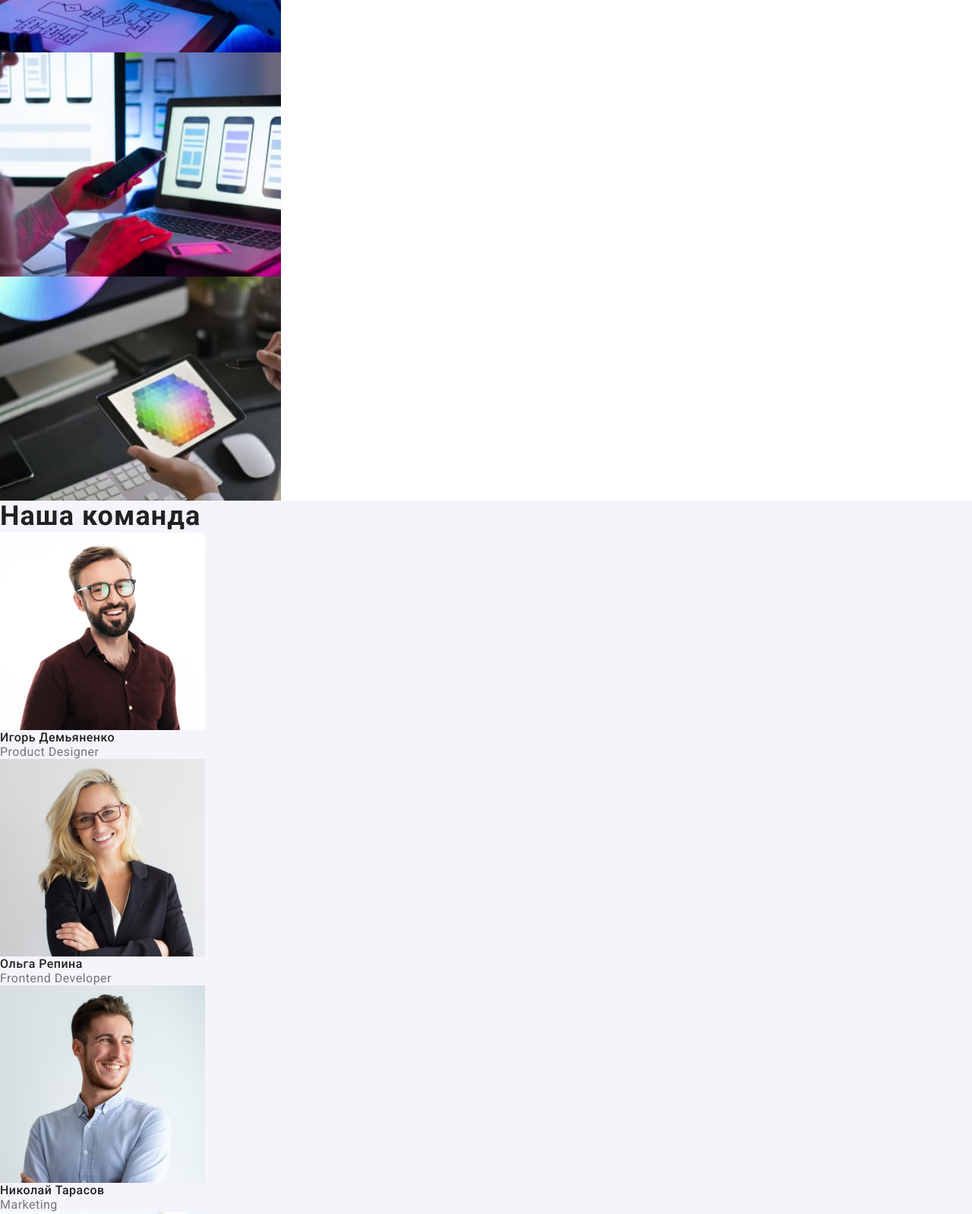
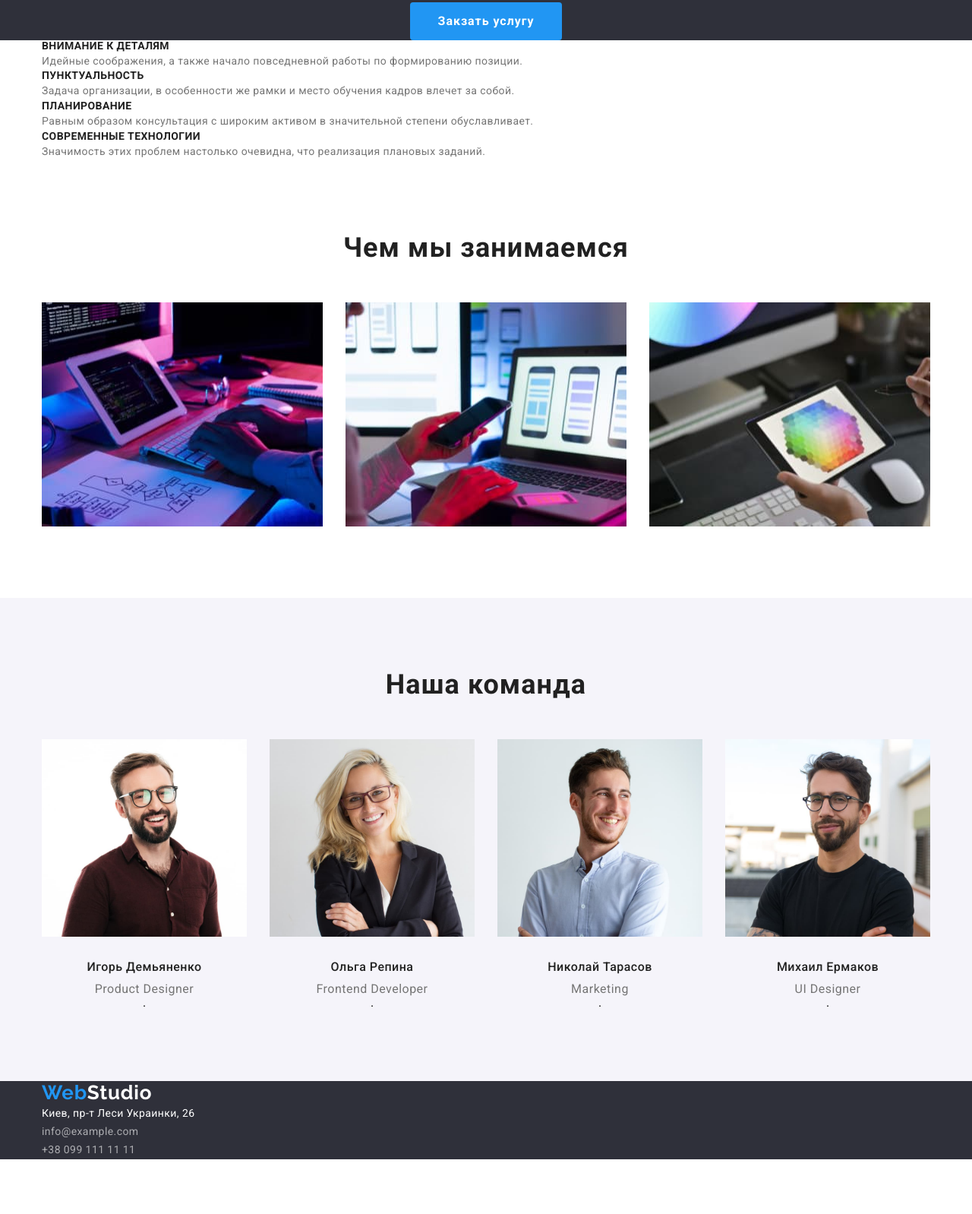
Before and after one commit to Andrii-Shavrov/goit-markup-hw-03, a plain HTML site: page index.html in a window 1280 px wide. Shown: the part 677-2275 px from the top of the page at 76% size. After the commit the page ends 2203 px from the top, so only its background shows below. Drawn offline with nearby package versions, Linux system fonts and the light colour scheme.

Commit message:
правки дз3

```diff
--- a/css/styles.css
+++ b/css/styles.css
@@ -35,6 +35,10 @@ img {
 .link {
   text-decoration: none;
 }
+.section {
+  padding-top: 94px;
+  padding-bottom: 94px;
+}
 .contanier {
   width: 1200px;
   padding-left: 15px;
@@ -57,13 +61,26 @@ body {
 }
 .hero-title,
 .hero {
+  text-align: center;
+  margin: 0 auto;
   background-color: var(--footer-background-color);
 }
 .header {
   background-color: var(--body-background-color);
 }
 .team {
+  text-align: center;
+  padding-top: 94px;
+  padding-bottom: 94px;
   background-color: var(--background-color);
+}
+.portfolio {
+  padding-top: 94px;
+  padding-bottom: 94px;
+}
+.pictures-title,
+.team-title {
+  margin-bottom: 50px;
 }
 /*=====end general style========*/
 
@@ -133,6 +150,8 @@ body {
 
 /*============hero=============*/
 .hero-title {
+  padding-top: 200px;
+  padding-bottom: 280px;
   font-family: inherit;
   font-weight: 900;
   font-size: 44px;
@@ -141,11 +160,23 @@ body {
   text-transform: uppercase;
   color: var(--body-background-color);
 }
+.project {
+  flex-basis: calc((100% - 90px) / 3);
+  display: flex;
+  flex-wrap: wrap;
+  margin-left: -30px;
+  margin-top: -30px;
+}
 .project-thumbnail {
+  margin-left: 30px;
+  margin-top: 30px;
   width: 370px;
   height: 294px;
   left: 1015px;
   top: 1130px;
+}
+.project-heading-content {
+  padding-top: 30px;
 }
 .project-heading {
   font-family: inherit;
@@ -154,6 +185,7 @@ body {
   line-height: 2;
   letter-spacing: 0.06em;
   color: var(--main-color);
+  margin-bottom: 4px;
 }
 .project-description {
   font-family: inherit;
@@ -227,6 +259,22 @@ body {
 /*=====end skills company======*/
 
 /*========pictures=============*/
+.pictures {
+  text-align: center;
+  padding-top: 94px;
+  padding-bottom: 94px;
+}
+.pictures-list {
+  flex-basis: calc((100% - 90px) / 3);
+  display: flex;
+  flex-wrap: wrap;
+  margin-left: -30px;
+  margin-top: -30px;
+}
+.pictures-list-item {
+  margin-left: 30px;
+  margin-top: 30px;
+}
 .pictures-title {
   font-family: inherit;
   font-weight: 700;
@@ -237,6 +285,17 @@ body {
 }
 /*=====end pictures============*/
 /*=========team================*/
+.team-list {
+  display: flex;
+  flex-wrap: wrap;
+  margin-left: -30px;
+  margin-top: -30px;
+}
+.team-list-item {
+  flex-basis: calc((100%-120px) / 5);
+  margin-left: 30px;
+  margin-top: 30px;
+}
 .team-title {
   font-family: inherit;
   font-weight: 700;
@@ -252,6 +311,10 @@ body {
   line-height: 1.19;
   letter-spacing: 0.03em;
   color: var(--main-color);
+  margin-bottom: 10px;
+}
+.team-list-content {
+  padding-top: 30px;
 }
 .team-list-item-position {
   font-family: inherit;
--- a/index.html
+++ b/index.html
@@ -44,11 +44,14 @@
     <main>
     <!--section hero-->
         <section class="hero">
+            <div class="contanier">
                 <h1 class="hero-title">Эффективные решения <br>для вашего бизнеса</h1>
                 <button class="modal-btn" type="button">Закзать услугу</button>
+            </div>
         </section>
     <!--skills company-->
         <section class="skills">
+            <div class="contanier">
                 <h2 hidden>Особенности компании</h2>
                 <ul class="skills-list list">
                     <li class="skills-list-item">
@@ -68,9 +71,11 @@
                         <p class="skills-list-text">Значимость этих проблем настолько очевидна, что реализация плановых заданий.</p>
                     </li>
                 </ul>
+            </div>
         </section>
     <!--pictures-->
         <section class="pictures">
+            <div class="contanier">
                 <h2 class="pictures-title">Чем мы занимаемся</h2>
                 <ul class="pictures-list list">
                     <li class="pictures-list-item">
@@ -86,41 +91,54 @@
                             height="295">
                     </li>
                 </ul>
+                </div>
         </section>
     <!--team-->
         <section class="team">
+            <div class="contanier">
             <h2 class="team-title">Наша команда</h2>
             <ul class="team-list list">
                 <li class="team-list-item">
                     <img class="team-list-item-img" src="./images/team/img.jpg" alt="Игорь Демьяненко" width="270" height="260">
-                    <h3 class="team-list-item-name">Игорь Демьяненко</h3>
-                    <p class="team-list-item-position" lang="en">Product Designer</p>
+                    <div class="team-list-content">
+                       <h3 class="team-list-item-name">Игорь Демьяненко</h3>
+                       <p class="team-list-item-position" lang="en">Product Designer</p>.
+                    </div>
                 </li>
                 <li class="team-list-item">
                     <img class="team-list-item-img" src="./images/team/img-1.jpg" alt="Ольга Репина" width="270" height="260">
-                    <h3 class="team-list-item-name">Ольга Репина</h3>
-                    <p class="team-list-item-position" lang="en">Frontend Developer</p>
+                    <div class="team-list-content">
+                       <h3 class="team-list-item-name">Ольга Репина</h3>
+                       <p class="team-list-item-position" lang="en">Frontend Developer</p>.
+                    </div>
                 </li>
                 <li class="team-list-item">
                     <img class="team-list-item-img" src="./images/team/img-2.jpg" alt="Николай Тарасов" width="270" height="260">
-                    <h3 class="team-list-item-name">Николай Тарасов</h3>
-                    <p class="team-list-item-position" lang="en">Marketing</p>
+                    <div class="team-list-content">
+                       <h3 class="team-list-item-name">Николай Тарасов</h3>
+                       <p class="team-list-item-position" lang="en">Marketing</p>.
+                    </div>
                 </li>
                 <li class="team-list-item">
                     <img class="team-list-item-img" src="./images/team/img-3.jpg" alt="Михаил Ермаков" width="270" height="260">
-                    <h3 class="team-list-item-name">Михаил Ермаков</h3>
-                    <p class="team-list-item-position" lang="en">UI Designer</p>
+                    <div class="team-list-content">
+                       <h3 class="team-list-item-name">Михаил Ермаков</h3>
+                       <p class="team-list-item-position" lang="en">UI Designer</p>.
+                    </div>
                 </li>
             </ul>
+            </div>
         </section>
     </main>
     <!--footer-->
     <footer class="footer">
-        <a class="logo-link link" href="./index.html" lang="en">Web<span class="logo-2">Studio</span></a>
+        <div class="contanier footer-contanier">
+            <a class="logo-link link" href="./index.html" lang="en">Web<span class="logo-2">Studio</span></a>
             <address class="address">
                 <ul class="footer-address list">
                     <li class="address-list-item">
-                        <a class="address-link link" href="https://goo.gl/maps/nFPgF8o5voA4oPt57" target="_blank" rel="noopener noreferrer">
+                        <a class="address-link link" href="https://goo.gl/maps/nFPgF8o5voA4oPt57" target="_blank"
+                            rel="noopener noreferrer">
                             Киев, пр-т Леси Украинки, 26</a>
                     </li>
                     <li class="address-list-item">
@@ -131,6 +149,7 @@
                     </li>
                 </ul>
             </address>
+        </div>
     </footer>
 </body>
 </html>
```
Also changed, not shown: portfolio.html (+23 -1 lines).
